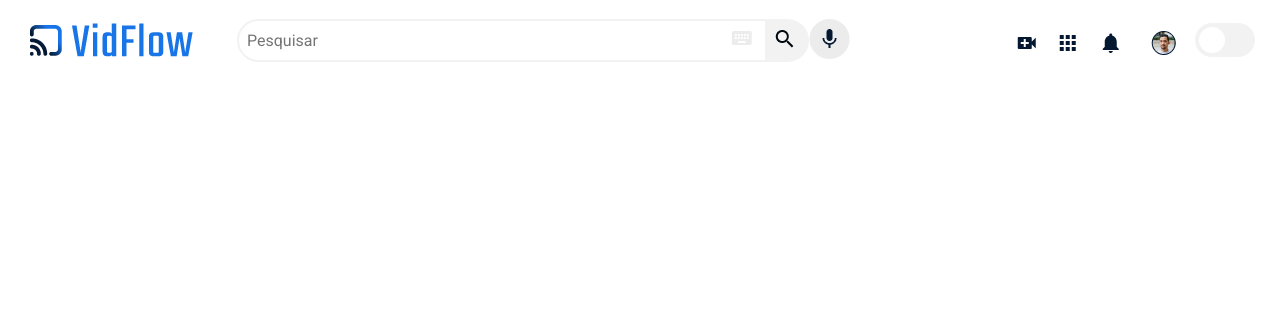
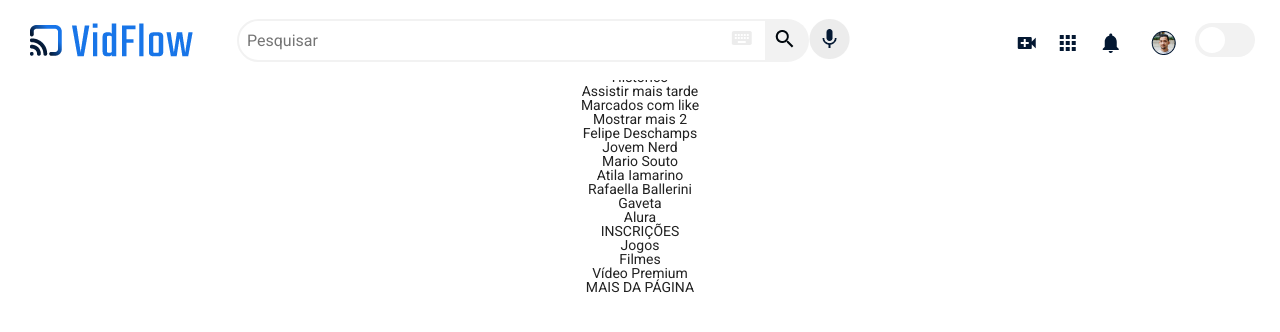
Before and after one commit to Glaubert01/Consumindo_APIS, a plain HTML site: page index.html in a window 1280 px wide. Drawn offline with Linux system fonts and the light colour scheme.

Commit message:
(feat): Criada a barra lateral sem estilizacao

```diff
--- a/css/estilos.css
+++ b/css/estilos.css
@@ -1,15 +1,15 @@
 *,
 *::before,
 *::after {
-    --azul-profundo: #01080E;
+  --azul-profundo: #01080e;
   --azul-escuro: #041832;
   --azul-medio: #144480;
-    --azul-destaque-light: #1875E9;
-    --azul-destaque-dark: #3985D8;
+  --azul-destaque-light: #1875e9;
+  --azul-destaque-dark: #3985d8;
   --cinza-escuro: #222222;
-    --cinza-medio: #C5C5C5;
-    --cinza-claro: #F2F2F2;
-    --branco: #FFFFFF;
+  --cinza-medio: #c5c5c5;
+  --cinza-claro: #f2f2f2;
+  --branco: #ffffff;
   box-sizing: border-box;
 }
 
@@ -47,7 +47,7 @@
   font-size: 16px;
 }
 
-.pesquisar__input-teclado{
+.pesquisar__input-teclado {
   position: absolute;
   right: 16%;
   top: 30%;
@@ -104,7 +104,7 @@
   height: 34px;
 }
 
-  .cabecalho__switch-input{
+.cabecalho__switch-input {
   opacity: 0;
   width: 0;
   height: 0;
@@ -118,8 +118,8 @@
   right: 0;
   bottom: 0;
   background-color: var(--cinza-claro);
-    -webkit-transition: .4s;
-    transition: .4s;
+  -webkit-transition: 0.4s;
+  transition: 0.4s;
   border-radius: 34px;
 }
 
@@ -131,8 +131,8 @@
   left: 4px;
   bottom: 4px;
   background-color: var(--branco);
-    -webkit-transition: .4s;
-    transition: .4s;
+  -webkit-transition: 0.4s;
+  transition: 0.4s;
   border-radius: 50%;
 }
 
@@ -150,7 +150,6 @@
   transform: translateX(26px);
 }
 
-
 /* SECAO SUPERIOR */
 
 .superior__secao__container {
@@ -167,7 +166,7 @@
     transform: translateX(0); */
 }
 
-.superior__secao__container-wrapper{
+.superior__secao__container-wrapper {
   position: relative;
 }
 
@@ -184,10 +183,10 @@
 .superior__item:hover {
   color: var(--branco);
   background-color: var(--azul-destaque-light);
-    transition: .5s;
+  transition: 0.5s;
 }
 
-.superior__slider{
+.superior__slider {
   position: absolute;
   right: 0%;
   width: 4%;
@@ -202,13 +201,13 @@
   padding: 153px 20px 10px 20px;
 }
 
-iframe{
+iframe {
   border-radius: 10px;
   width: 100%;
   height: 62%;
 }
 
-.descricao-video .img-canal{
+.descricao-video .img-canal {
   border-radius: 100%;
   width: 40px;
   height: 40px;
@@ -224,13 +223,12 @@
   color: var(--cinza-escuro);
 }
 
-::-webkit-scrollbar{
+::-webkit-scrollbar {
   width: 0px;
   height: 0px;
 }
 
-@media(min-width: 834px) {
-
+@media (min-width: 834px) {
   body {
     height: 100vh;
   }
@@ -250,11 +248,9 @@
     padding-left: 90px;
     padding-right: 17px;
   }
-
 }
 
-@media(min-width: 1440px) {
-
+@media (min-width: 1440px) {
   /* SEÇÃO SUPERIOR */
 
   .superior__secao__container {
@@ -267,5 +263,4 @@
     padding-right: 10px;
     padding-left: 248px;
   }
-
 }
--- a/css/flexbox.css
+++ b/css/flexbox.css
@@ -25,7 +25,6 @@
   display: none;
 }
 
-
 /* SEÇÃO SUPERIOR */
 
 .superior__secao__container {
@@ -35,7 +34,6 @@
   overflow: scroll;
   gap: 15px;
 }
-
 
 /* VIDEO */
 
@@ -52,7 +50,6 @@
   flex-grow: 1;
 }
 
-
 .descricao-video {
   margin-top: 1rem;
   display: grid;
@@ -65,7 +62,6 @@
 .descricao-video .img-canal {
   grid-area: 1 / 1 / 3 / 2;
 }
-
 
 @media (min-width: 1156px) {
   /* CABEÇALHO */
--- a/index.html
+++ b/index.html
@@ -54,5 +54,148 @@
         </div>
       </nav>
     </header>
+    <aside class="menu__container">
+      <ul class="menu__lista">
+        <li>
+          <a href="#" class="menu__itens">
+            <i class="icone__inicio icone-item"></i>
+            <span>Início</span></a
+          >
+        </li>
+
+        <li>
+          <a href="#" class="menu__itens">
+            <i class="icone__inicio icone-item"></i>
+            <span>Explorar</span></a
+          >
+        </li>
+
+        <li>
+          <a href="#" class="menu__itens">
+            <i class="icone__inicio icone-item"></i>
+            <span>Shorts</span></a
+          >
+        </li>
+
+        <li>
+          <a href="#" class="menu__itens">
+            <i class="icone__inicio icone-item"></i>
+            <span>Inscrições</span></a
+          >
+        </li>
+
+        <li>
+          <a href="#" class="menu__itens">
+            <i class="icone__inicio icone-item"></i>
+            <span>Biblioteca</span></a
+          >
+        </li>
+      </ul>
+
+      <ul class="menu__lista">
+        <li>
+          <a href="#" class="menu__itens">
+            <i class="icone__inicio icone-item"></i>
+            <span>Histórico</span></a
+          >
+        </li>
+
+        <li>
+          <a href="#" class="menu__itens">
+            <i class="icone__inicio icone-item"></i>
+            <span>Assistir mais tarde</span></a
+          >
+        </li>
+
+        <li>
+          <a href="#" class="menu__itens">
+            <i class="icone__inicio icone-item"></i>
+            <span>Marcados com like</span></a
+          >
+        </li>
+      </ul>
+
+      <ul class="menu__lista">
+        <li>
+          <a href="#" class="menu__itens">
+            <i class="icone__inicio icone-item"></i>
+            <span>Mostrar mais 2</span></a
+          >
+        </li>
+
+        <li>
+          <a href="#" class="menu__itens">
+            <i class="icone__inicio icone-item"></i>
+            <span>Felipe Deschamps</span></a
+          >
+        </li>
+
+        <li>
+          <a href="#" class="menu__itens">
+            <i class="icone__inicio icone-item"></i>
+            <span>Jovem Nerd</span></a
+          >
+        </li>
+        <li>
+          <a href="#" class="menu__itens">
+            <i class="icone__inicio icone-item"></i>
+            <span>Mario Souto</span></a
+          >
+        </li>
+        <li>
+          <a href="#" class="menu__itens">
+            <i class="icone__inicio icone-item"></i>
+            <span>Atila Iamarino</span></a
+          >
+        </li>
+        <li>
+          <a href="#" class="menu__itens">
+            <i class="icone__inicio icone-item"></i>
+            <span>Rafaella Ballerini</span></a
+          >
+        </li>
+        <li>
+          <a href="#" class="menu__itens">
+            <i class="icone__inicio icone-item"></i>
+            <span>Gaveta</span></a
+          >
+        </li>
+        <li>
+          <a href="#" class="menu__itens">
+            <i class="icone__inicio icone-item"></i>
+            <span>Alura</span></a
+          >
+        </li>
+        <li>
+          <a class="menu__itens inscricoes" href="#">INSCRIÇÕES</a>
+        </li>
+      </ul>
+
+      <ul class="menu__lista">
+        <li class="jogos">
+          <a class="menu__itens" href="#">
+            <i class="icone__jogos icone-item"></i>
+            <span>Jogos</span></a
+          >
+        </li>
+
+        <li class="filmes">
+          <a class="menu__itens" href="#">
+            <i class="icone__filmes icone-item"></i>
+            <span>Filmes</span></a
+          >
+        </li>
+        <li class="premium">
+          <a class="menu__itens" href="#">
+            <i class="icone__videos icone-item"></i>
+            <span>Vídeo Premium</span></a
+          >
+        </li>
+
+        <li class="menu__itens">
+          <a href="#">MAIS DA PÁGINA</a>
+        </li>
+      </ul>
+    </aside>
   </body>
 </html>
```
Lines whose indentation alone changed are shown as unchanged.
